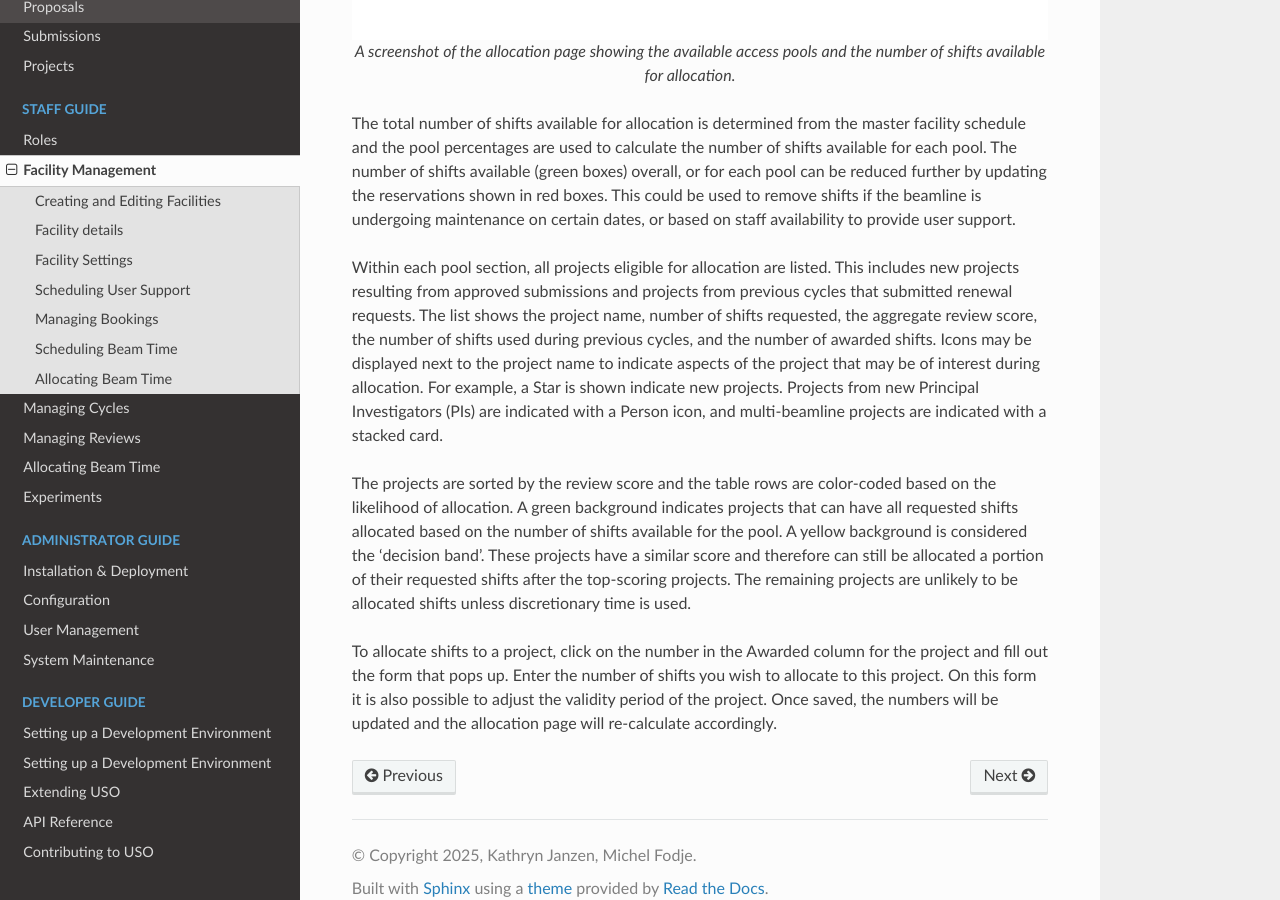
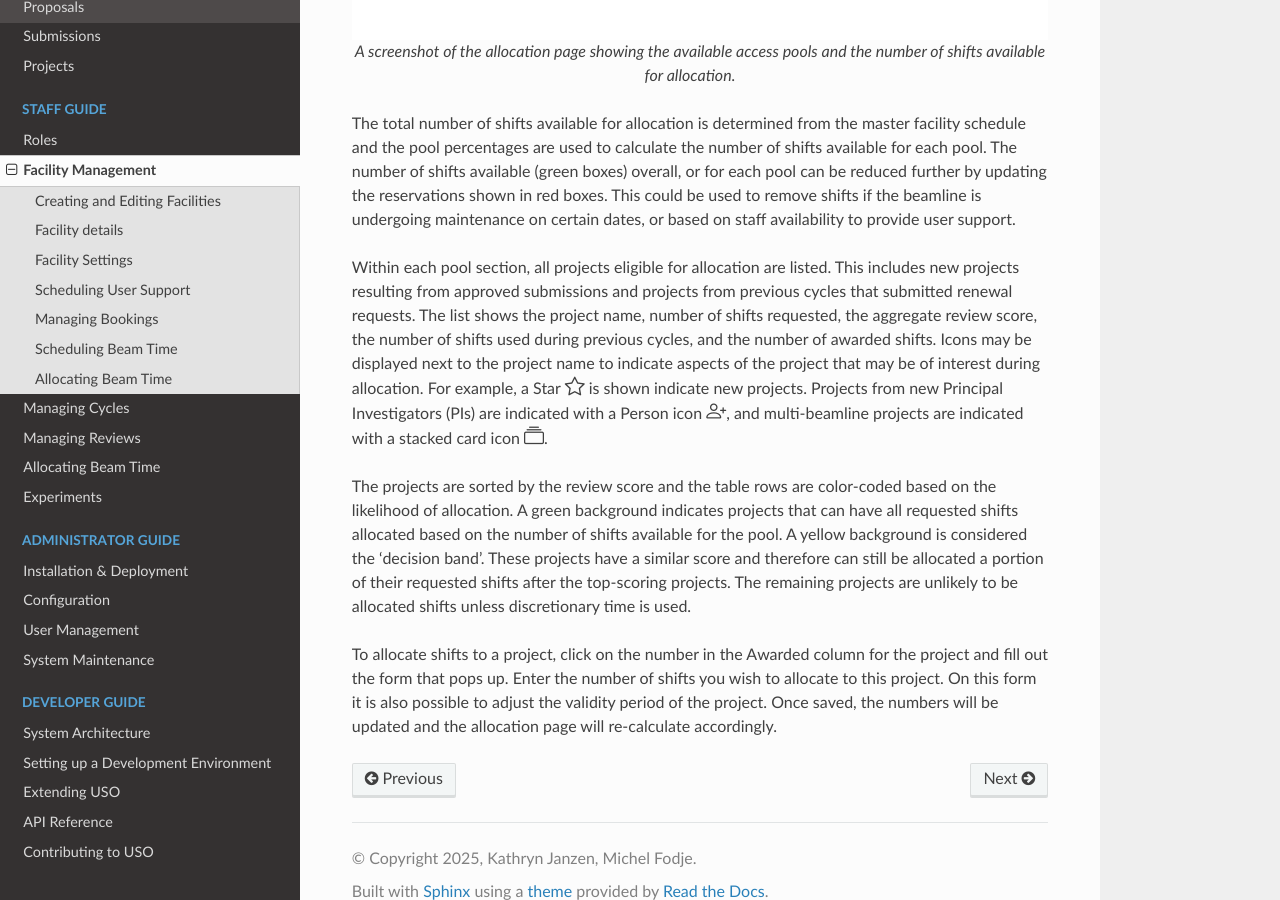
Before and after one commit to michel4j/uso, a Sphinx documentation site: the page built from docs/source/staff_guide/facilities.rst, in a window 1280 px wide and 900 px high, scrolled down 9855 px. Built offline with Sphinx 7.4.7 and the Read the Docs theme 3.1.0, drawn with Linux system fonts in a browser that asks for light colours; some of the changed lines change nothing that is shown.

Commit message:
Add Sphinx icon extension: implement custom role for Bootstrap Icons and update documentation for system architecture

```diff
--- a/docs/source/conf.py
+++ b/docs/source/conf.py
@@ -13,12 +13,16 @@ release = '25.08'
 
 # -- General configuration ---------------------------------------------------
 # https://www.sphinx-doc.org/en/master/usage/configuration.html#general-configuration
+import sys
+from pathlib import Path
+# Add the project root to the system path
 
-extensions = []
+sys.path.append(str((Path(__file__).parent / 'exts').resolve()))
+
+extensions = ['icons']
 
 templates_path = ['_templates']
 exclude_patterns = []
-
 
 
 # -- Options for HTML output -------------------------------------------------
@@ -26,7 +30,3 @@ exclude_patterns = []
 
 html_theme = 'sphinx_rtd_theme'
 html_static_path = ['_static']
-
-
-def setup(app):
-   app.add_css_file("https://cdn.jsdelivr.net/npm/bootstrap-icons@1.13.1/font/bootstrap-icons.min.css")
--- a/docs/source/dev_guide/architecture.rst
+++ b/docs/source/dev_guide/architecture.rst
@@ -1,7 +1,7 @@
 .. _dev-guide:
 
-Setting up a Development Environment
-====================================
+System Architecture
+===================
 
 * **Prerequisites:** Required software (Git, Python, Docker).
 * **Cloning the Repository:** Getting the source code.
--- /dev/null
+++ b/docs/source/exts/icons.py
@@ -0,0 +1,57 @@
+# sphinx_icon_extension/icon_role.py
+# Save this file in your Sphinx project, for example, in an `_ext` directory.
+
+from docutils import nodes
+from docutils.parsers.rst import roles
+
+
+def icon_role(name, rawtext, text, lineno, inliner, options={}, content=[]):
+    """
+    Custom Sphinx role to insert an icon.
+
+    This role takes a string of CSS classes and wraps them in an
+    HTML `<i>` tag. It's designed for icon libraries like Bootstrap Icons.
+
+    Usage in .rst file:
+    :icon:`bi bi-star-fill;xl`
+
+    Resulting HTML:
+    <i class="bi bi-star-fill"></i>
+    """
+
+    # The 'text' argument contains the content of the role and optionally the size
+    # We'll use this as the class for our <i> element and set the size using CSS.
+
+    parts = text.split(';')
+    if len(parts) > 1:
+        # If there are multiple parts, the first part is the icon class,
+        # and the second part is the size (if provided).
+        icon_class = parts[0].strip()
+        size = parts[1].strip()
+    else:
+        icon_class = text.strip()
+        size = '1em'
+
+    icon_node = nodes.raw(rawtext, f'<i class="{icon_class}" style="font-size: {size};"></i>', format='html')
+    roles.register_local_role(name, icon_role)
+    return [icon_node], []
+
+
+def setup(app):
+    """
+    Setup function for the Sphinx extension.
+
+    This function is called by Sphinx when the extension is loaded.
+    It registers the new 'icon' role.
+    """
+    # Register the custom role so Sphinx knows about :icon:
+    app.add_css_file("https://cdn.jsdelivr.net/npm/bootstrap-icons@1.13.1/font/bootstrap-icons.min.css")
+    app.add_role("icon", icon_role)
+
+    # Return a dictionary identifying the extension version.
+    # 'parallel_read_safe' tells Sphinx it can use this extension in parallel builds.
+    return {
+        "version": "1.0",
+        "parallel_read_safe": True,
+        "parallel_write_safe": True,
+    }
--- a/docs/source/staff_guide/facilities.rst
+++ b/docs/source/staff_guide/facilities.rst
@@ -187,11 +187,12 @@ in the sidebar.
 Allocating Beam Time
 --------------------
 Some beamlines that require allocation, Beam time must allocated to projects after reviews are completed, typically
-on the Allocation Date of the cycle. To allocate beam time, click on the :guilabel:`Allocate` tool for the relevant
-cycle on the facility detail page.  On the cycle allocation page, you will see several sections corresponding to the
+on the Allocation Date of the cycle. To allocate beam time, click on the :guilabel:`Allocate` :icon:`bi bi-diagram-3`  tool
+for the relevant cycle on the facility detail page.  On the cycle allocation page, you will
+see several sections corresponding to the
 different access pools available. Each section displays the number of shifts available for allocation based on the
 access pool allotments configured for the facility. Pool allotments can be configured either through the
-facility detail page, or by clicking the :guilabel:`Access Pools` tool at the top of the allocation page.  Each
+facility detail page, or by clicking the :guilabel:`Access Pools` :icon:`bi bi-diagram-3` tool at the top of the allocation page.  Each
 facility can specify it's own allotments.
 
 .. figure:: allocation-page.png
@@ -211,9 +212,10 @@ Within each pool section, all projects eligible for allocation are listed. This
 resulting from approved submissions and projects from previous cycles that submitted renewal requests. The list shows
 the project name, number of shifts requested, the aggregate review score, the number of shifts used during previous
 cycles, and the number of awarded shifts. Icons may be displayed next to the project name to indicate
-aspects of the project that may be of interest during allocation. For example, a Star is shown indicate new projects.
-Projects from new Principal Investigators (PIs) are indicated with a Person icon, and multi-beamline projects are
-indicated with a stacked card.
+aspects of the project that may be of interest during allocation. For example, a Star :icon:`bi bi-star;1.25em` is shown
+indicate new projects. Projects from new Principal Investigators (PIs) are indicated with a Person icon
+:icon:`bi bi-person-plus;1.25em`,   and multi-beamline projects are indicated with a stacked card
+icon :icon:`bi bi-collection;1.25em`.
 
 The projects are sorted by the review score and the table rows are color-coded based on the likelihood of allocation.
 A green background indicates projects that can have all requested shifts allocated based on the number of shifts
```
